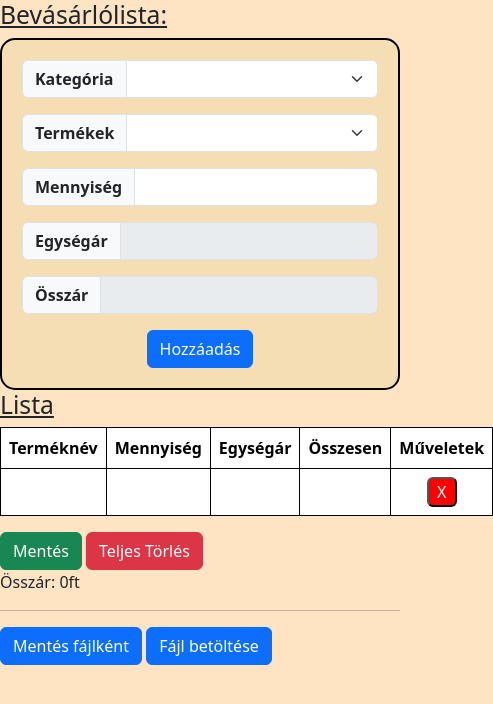
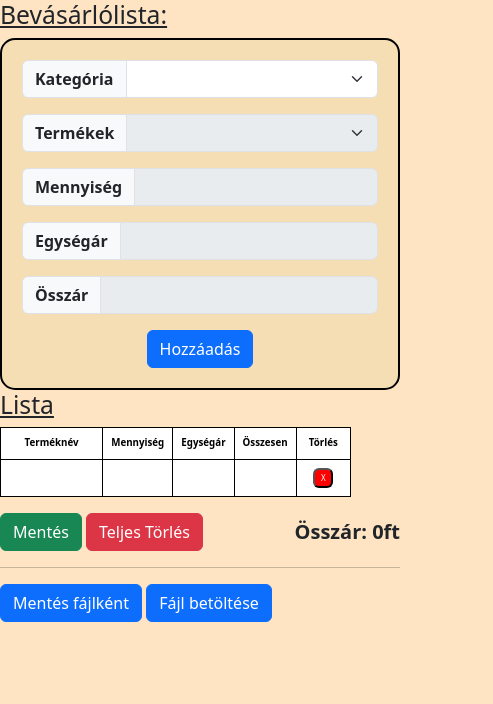
Before and after one commit to kecskeszsoltistvan/WEB-shopping-list, a plain HTML site: page index.html in a window 390 px wide. Both pictures are taken after a click on the button "Hozzáadás". Shown: the whole page, 493 px wide, since content can reach past the window. Drawn offline with Linux system fonts and the light colour scheme; no server answers.

Commit message:
Adatok frissítése + reszponzivitás

```diff
--- a/Assets/css/style.css
+++ b/Assets/css/style.css
@@ -1,4 +1,3 @@
-
 form{
     display: flex;
     flex-direction: row;
@@ -8,6 +7,7 @@ form{
     background-color: wheat;
     padding: 20px;
     border-radius: 15px;
+    width: auto;
 
 }
 body{
@@ -26,7 +26,6 @@ h2{
     background-color: red;
     padding: 0px 0px 0px 0px;
     color: white;
-
 }
 .input-group-text{
     font-weight: bold;
@@ -34,4 +33,34 @@ h2{
 table, th, td{
     border: 1px black solid;
     text-align: center;
+    max-width: 90vw;
 }
+
+@media only screen and (max-width: 773px) {
+    table, th, td{
+        font-size: 2.5vw;
+    }
+
+.delete{
+    width:  20px;
+    height: 20px;
+    font-size: 0.5rem;
+    border-radius: 6px;
+    background-color: red;
+    padding: 0px 0px 0px 0px;
+    color: white;
+}
+
+}
+#cucc{
+    display: flex;
+    flex-wrap: nowrap;
+    flex-direction: row;
+    justify-content: space-between;
+    align-items: baseline;
+}
+#osszar_szamolo{
+    font-size: 20px;
+    font-weight: bold;
+    margin: auto 0px auto;
+}
--- a/Assets/js/app.js
+++ b/Assets/js/app.js
@@ -12,7 +12,7 @@ let nemtom = document.querySelector('#gonb4');
 let inport = document.querySelector('#import');
 let osszar_szamolo = document.querySelector('#osszar_szamolo');
 
-function getColumn(col) {
+function getColumnSum(col) {
     let tab = table;
     let n = tab.rows.length;
     let i = 0;
@@ -30,9 +30,46 @@ function getColumn(col) {
     }
     return s;
 }
+function getColumn(col) {
+    let tab = table;
+    let n = tab.rows.length;
+    let i = 0;
+    let s = [];
+    if (col < 0) {
+        return null;
+    }
+
+    for (i = 1; i < n; i++) {
+        tr = tab.rows[i];
+        if (tr.cells.length > col) {
+            td = tr.cells[col];
+            s.push(td.innerText);
+        }
+    }
+    return s;
+}
+function getRowOfItemInColumn(item, col) {
+    let tab = table;
+    let n = tab.rows.length;
+    let i = 0;
+    if (col < 0) {
+        return null;
+    }
+
+    for (i = 1; i < n; i++) {
+        tr = tab.rows[i];
+        if (tr.cells.length > col) {
+            td = tr.cells[col];
+            if (td.innerText == item) {
+                return i;
+            }
+        }
+    }
+    return -1;
+}
 
 function osszar_szamolas(){
-    osszar_szamolo.innerHTML = `Összár: ${getColumn(3)}ft`;
+    osszar_szamolo.innerHTML = `Összár: ${getColumnSum(3)}ft`;
 }
 
 table.querySelectorAll('button').forEach(btn => btn.addEventListener("click", function(e){
@@ -67,6 +104,7 @@ torles.addEventListener("click", (event) => {
 })
 
 kategoria_select.addEventListener("change", (event) => {
+        termek_select.disabled = false;
     axios.get(`${serverURL}/items/cat/"${kategoria_select.value}"`).then(res=>{
         termek_select.innerHTML = ''
         res.data.forEach(item =>{
@@ -78,9 +116,10 @@ kategoria_select.addEventListener("change", (event) => {
         termek_select.selectedIndex = 0;
         axios.get(`${serverURL}/items/item/"${termek_select[termek_select.selectedIndex].value}"`).then(res=>{
             res.data.forEach(targy => {
-                egyseg_price.ariaDisabled = false;
+                egyseg_price.ariadisabled = false;
                 egyseg_price.value = `${targy.ar}`;
                 egyseg_price.ariaDisabled = true;
+                amount.value = 1;
                 osszar.value = amount.value * targy.ar;
 
             })
@@ -89,6 +128,7 @@ kategoria_select.addEventListener("change", (event) => {
 });
 
 termek_select.addEventListener("change", (event) => {
+    amount.disabled = false;
     axios.get(`${serverURL}/items/item/"${termek_select.value}"`).then(res=>{
         res.data.forEach(item =>{
             egyseg_price.ariaDisabled = false;
@@ -179,6 +219,13 @@ function torles_muvelet(){
 
 gonb.addEventListener("click", (event) => {
     if (amount.value != "" && egyseg_price.value != "" && osszar.value != "" || amount.value < 1){
+        if(getColumn(0).includes(termek_select.value)){
+            console.log(getRowOfItemInColumn(termek_select.value, 0));
+            table.rows[getRowOfItemInColumn(termek_select.value, 0)].cells[1].innerText = amount.value;
+            table.rows[getRowOfItemInColumn(termek_select.value, 0)].cells[3].innerText = table.rows[getRowOfItemInColumn(termek_select.value, 0)].cells[1].innerText * table.rows[getRowOfItemInColumn(termek_select.value, 0)].cells[2].innerText;
+
+        }
+        else{
             let sor = document.createElement('tr');
             let adat1 = document.createElement('td');
             let adat2 = document.createElement('td');
@@ -201,6 +248,7 @@ gonb.addEventListener("click", (event) => {
             sor.appendChild(adat5);
             table.appendChild(sor);
         }
+    }
     else{
         alert("Nincs meg minden adat vagy rosszul.");
     }
--- a/index.html
+++ b/index.html
@@ -19,12 +19,12 @@
       </div>
       <div class="input-group mb-3">
         <label class="input-group-text" for="inputGroupSelect02">Termékek</label>
-        <select class="form-select" id="inputGroupSelect02">
+        <select class="form-select" disabled id="inputGroupSelect02">
         </select>
       </div>
       <div class="input-group mb-3">
         <label class="input-group-text" for="inputGroupSelect01">Mennyiség</label>
-        <input type="number" class="form-control" aria-describedby="basic-addon1" id="mennyi" min="1">
+        <input type="number" class="form-control" disabled aria-describedby="basic-addon1" id="mennyi" min="1" max="10000">
       </div>
       <div class="input-group mb-3">
         <label class="input-group-text" for="inputGroupSelect01">Egységár</label>
@@ -44,13 +44,15 @@
           <th class="col-2" scope="col">Mennyiség</th>
           <th class="col-2" scope="col">Egységár</th>
           <th class="col-2" scope="col">Összesen</th>
-          <th class="col-2" scope="col">Műveletek</th>
+          <th class="col-2" scope="col">Törlés</th>
         </tr>
       </thead>
     </table>
-    <div>
+    <div id="cucc">
+      <div>
       <button type="button" class="btn btn-success" id="gonb2">Mentés</button>
       <button type="button" class="btn btn-danger" id="gonb3">Teljes Törlés</button>
+      </div>
       <p id="osszar_szamolo">Összár: -</p>
     </div>
      <hr>
```
Lines whose indentation alone changed are shown as unchanged.
